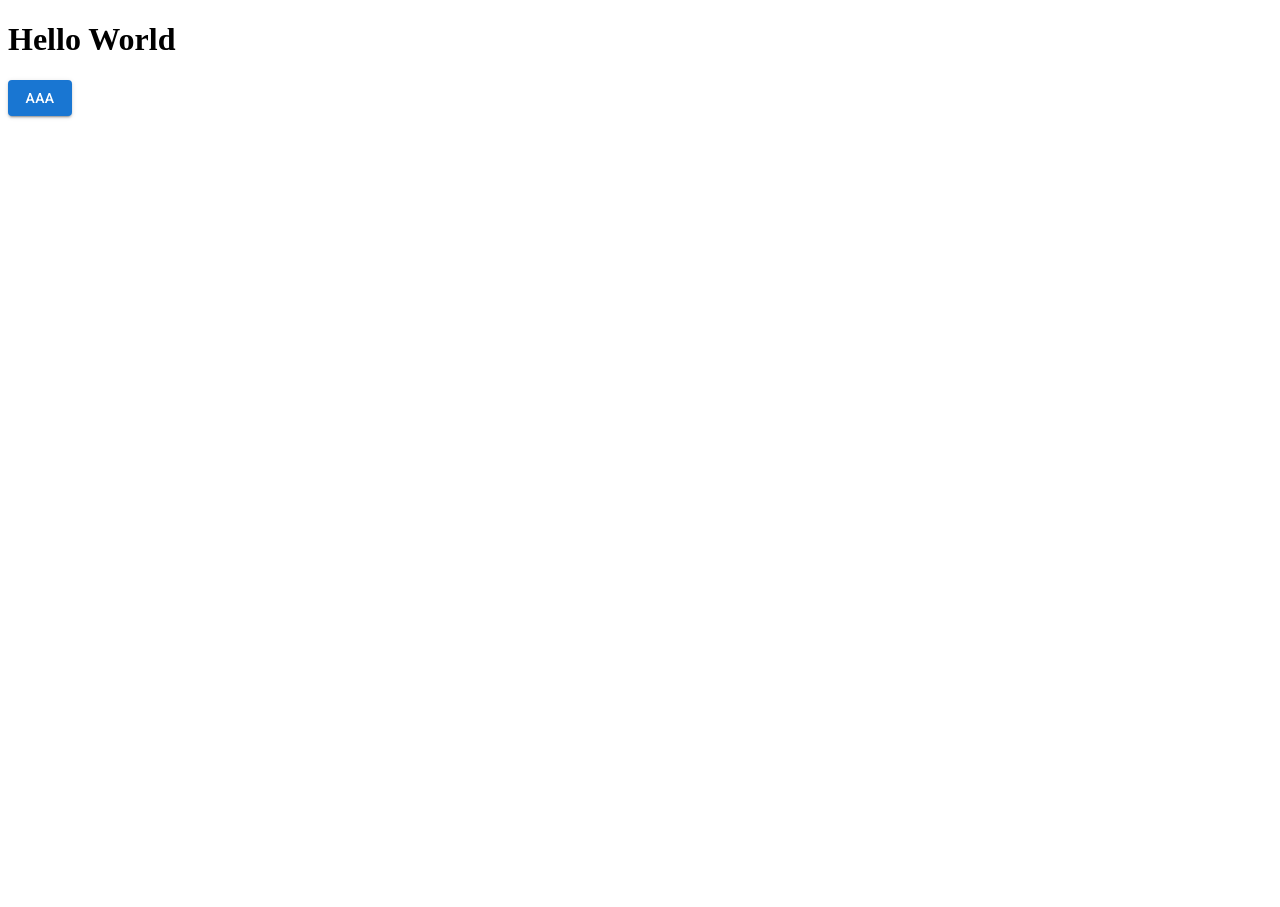
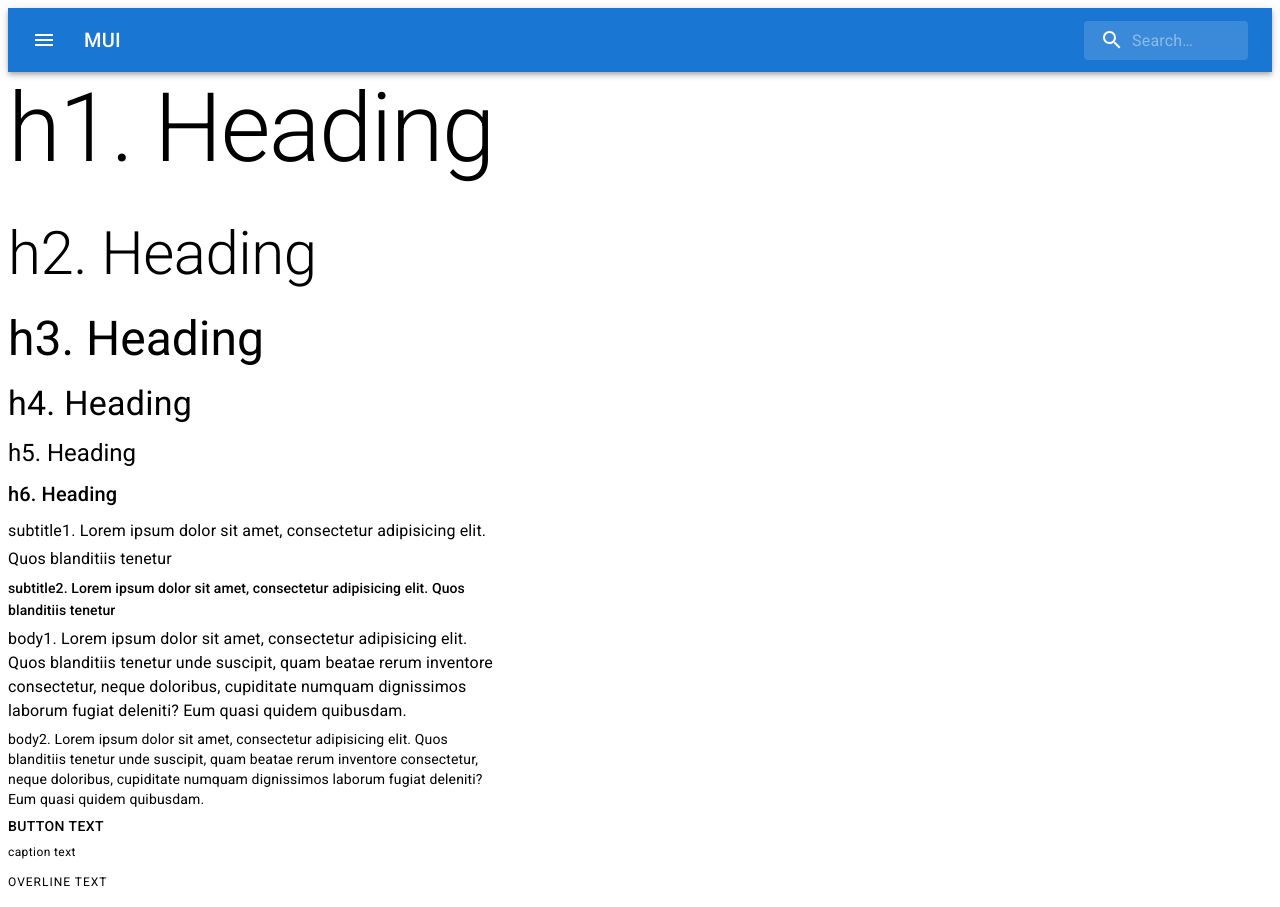
Before and after one commit to zerlix/NextLab, a Next.js app: page / in a window 1280 px wide. Before the commit the page ends 800 px from the top, so only its background shows below. Built offline with nearby package versions, Linux system fonts and the light colour scheme.

Commit message:
new file:   src/components/Navbar.js

```diff
--- a/package.json
+++ b/package.json
@@ -9,6 +9,7 @@
     "@emotion/react": "^11.14.0",
     "@emotion/styled": "^11.14.0",
     "@fontsource/roboto": "^5.1.0",
+    "@mui/icons-material": "^6.2.1",
     "@mui/material": "^6.2.1",
     "next": "^15.1.2",
     "react": "^19.0.0",
--- a/src/app/layout.js
+++ b/src/app/layout.js
@@ -4,7 +4,7 @@ import '@fontsource/roboto/300.css';
 import '@fontsource/roboto/400.css';
 import '@fontsource/roboto/500.css';
 import '@fontsource/roboto/700.css';
-
+import Navbar from '@/components/Navbar';
 export const metadata = {
   title: 'Create Next App',
   description: 'Generated by create next app',
@@ -13,7 +13,10 @@ export const metadata = {
 export default function RootLayout({ children }) {
   return (
     <html lang="de">
-      <body>{children}</body>
+      <body>
+        <Navbar />
+        <main>{children}</main>
+      </body>
     </html>
   )
 }
--- a/src/app/page.js
+++ b/src/app/page.js
@@ -1,10 +1,10 @@
-import Button from '@/components/Button'
+import Button from '@/components/Button';
+import TextTest from '@/components/typography';
 
 export default function HomePage() {
   return (
     <div>
-      <h1>Hello World</h1>
-      <Button value="aaa"/>
+    <TextTest />
     </div>
-  )
+  );
 }
--- /dev/null
+++ b/src/components/Navbar.js
@@ -0,0 +1,90 @@
+"use client";
+import * as React from 'react';
+import { styled, alpha } from '@mui/material/styles';
+import AppBar from '@mui/material/AppBar';
+import Box from '@mui/material/Box';
+import Toolbar from '@mui/material/Toolbar';
+import IconButton from '@mui/material/IconButton';
+import Typography from '@mui/material/Typography';
+import InputBase from '@mui/material/InputBase';
+import MenuIcon from '@mui/icons-material/Menu';
+import SearchIcon from '@mui/icons-material/Search';
+
+const Search = styled('div')(({ theme }) => ({
+  position: 'relative',
+  borderRadius: theme.shape.borderRadius,
+  backgroundColor: alpha(theme.palette.common.white, 0.15),
+  '&:hover': {
+    backgroundColor: alpha(theme.palette.common.white, 0.25),
+  },
+  marginLeft: 0,
+  width: '100%',
+  [theme.breakpoints.up('sm')]: {
+    marginLeft: theme.spacing(1),
+    width: 'auto',
+  },
+}));
+
+const SearchIconWrapper = styled('div')(({ theme }) => ({
+  padding: theme.spacing(0, 2),
+  height: '100%',
+  position: 'absolute',
+  pointerEvents: 'none',
+  display: 'flex',
+  alignItems: 'center',
+  justifyContent: 'center',
+}));
+
+const StyledInputBase = styled(InputBase)(({ theme }) => ({
+  color: 'inherit',
+  width: '100%',
+  '& .MuiInputBase-input': {
+    padding: theme.spacing(1, 1, 1, 0),
+    // vertical padding + font size from searchIcon
+    paddingLeft: `calc(1em + ${theme.spacing(4)})`,
+    transition: theme.transitions.create('width'),
+    [theme.breakpoints.up('sm')]: {
+      width: '12ch',
+      '&:focus': {
+        width: '20ch',
+      },
+    },
+  },
+}));
+
+export default function SearchAppBar() {
+  return (
+    <Box sx={{ flexGrow: 1 }}>
+      <AppBar position="static">
+        <Toolbar>
+          <IconButton
+            size="large"
+            edge="start"
+            color="inherit"
+            aria-label="open drawer"
+            sx={{ mr: 2 }}
+          >
+            <MenuIcon />
+          </IconButton>
+          <Typography
+            variant="h6"
+            noWrap
+            component="div"
+            sx={{ flexGrow: 1, display: { xs: 'none', sm: 'block' } }}
+          >
+            MUI
+          </Typography>
+          <Search>
+            <SearchIconWrapper>
+              <SearchIcon />
+            </SearchIconWrapper>
+            <StyledInputBase
+              placeholder="Search…"
+              inputProps={{ 'aria-label': 'search' }}
+            />
+          </Search>
+        </Toolbar>
+      </AppBar>
+    </Box>
+  );
+}
--- /dev/null
+++ b/src/components/typography.js
@@ -0,0 +1,57 @@
+import * as React from 'react';
+import Box from '@mui/material/Box';
+import Typography from '@mui/material/Typography';
+
+export default function Types() {
+  return (
+    <Box sx={{ width: '100%', maxWidth: 500 }}>
+      <Typography variant="h1" gutterBottom>
+        h1. Heading
+      </Typography>
+      <Typography variant="h2" gutterBottom>
+        h2. Heading
+      </Typography>
+      <Typography variant="h3" gutterBottom>
+        h3. Heading
+      </Typography>
+      <Typography variant="h4" gutterBottom>
+        h4. Heading
+      </Typography>
+      <Typography variant="h5" gutterBottom>
+        h5. Heading
+      </Typography>
+      <Typography variant="h6" gutterBottom>
+        h6. Heading
+      </Typography>
+      <Typography variant="subtitle1" gutterBottom>
+        subtitle1. Lorem ipsum dolor sit amet, consectetur adipisicing elit. Quos
+        blanditiis tenetur
+      </Typography>
+      <Typography variant="subtitle2" gutterBottom>
+        subtitle2. Lorem ipsum dolor sit amet, consectetur adipisicing elit. Quos
+        blanditiis tenetur
+      </Typography>
+      <Typography variant="body1" gutterBottom>
+        body1. Lorem ipsum dolor sit amet, consectetur adipisicing elit. Quos
+        blanditiis tenetur unde suscipit, quam beatae rerum inventore consectetur,
+        neque doloribus, cupiditate numquam dignissimos laborum fugiat deleniti? Eum
+        quasi quidem quibusdam.
+      </Typography>
+      <Typography variant="body2" gutterBottom>
+        body2. Lorem ipsum dolor sit amet, consectetur adipisicing elit. Quos
+        blanditiis tenetur unde suscipit, quam beatae rerum inventore consectetur,
+        neque doloribus, cupiditate numquam dignissimos laborum fugiat deleniti? Eum
+        quasi quidem quibusdam.
+      </Typography>
+      <Typography variant="button" gutterBottom sx={{ display: 'block' }}>
+        button text
+      </Typography>
+      <Typography variant="caption" gutterBottom sx={{ display: 'block' }}>
+        caption text
+      </Typography>
+      <Typography variant="overline" gutterBottom sx={{ display: 'block' }}>
+        overline text
+      </Typography>
+    </Box>
+  );
+}
```
Also changed, not shown: 1 other file (tests, documents, lock files or other folders).
